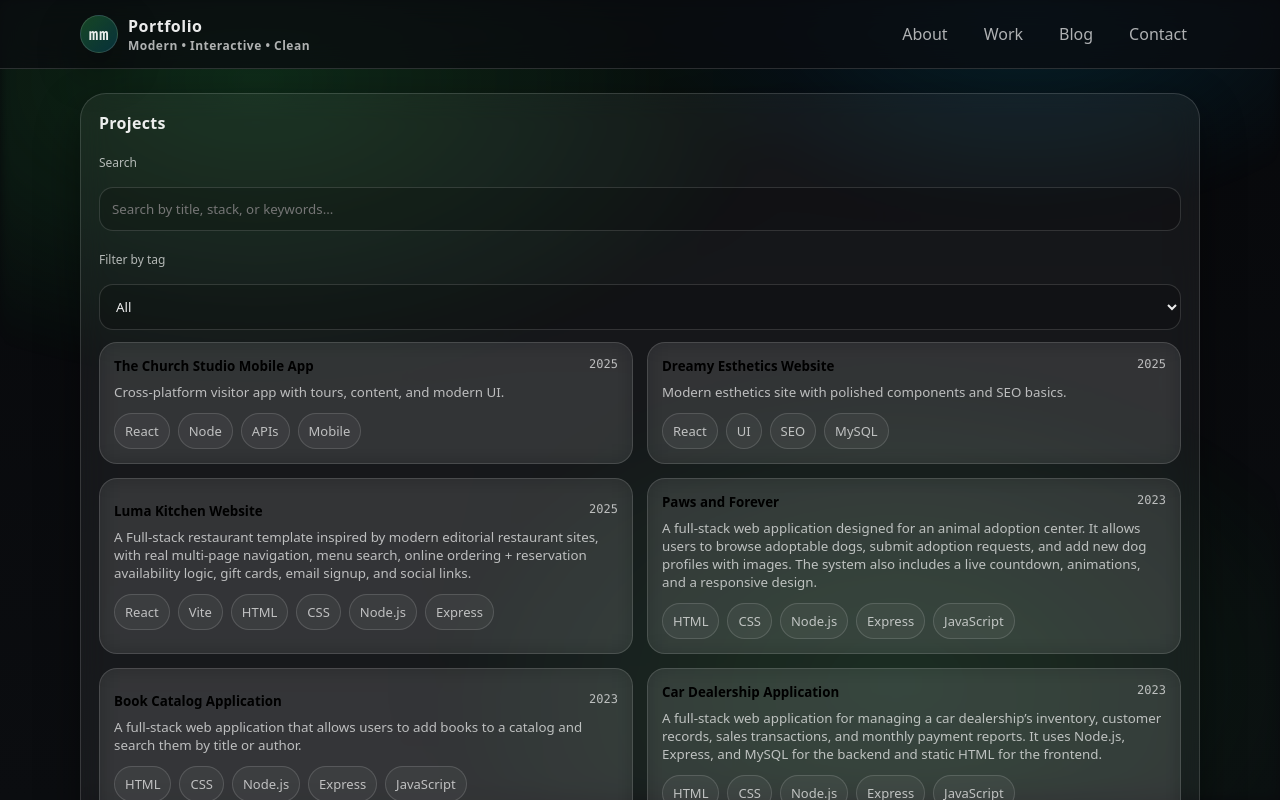
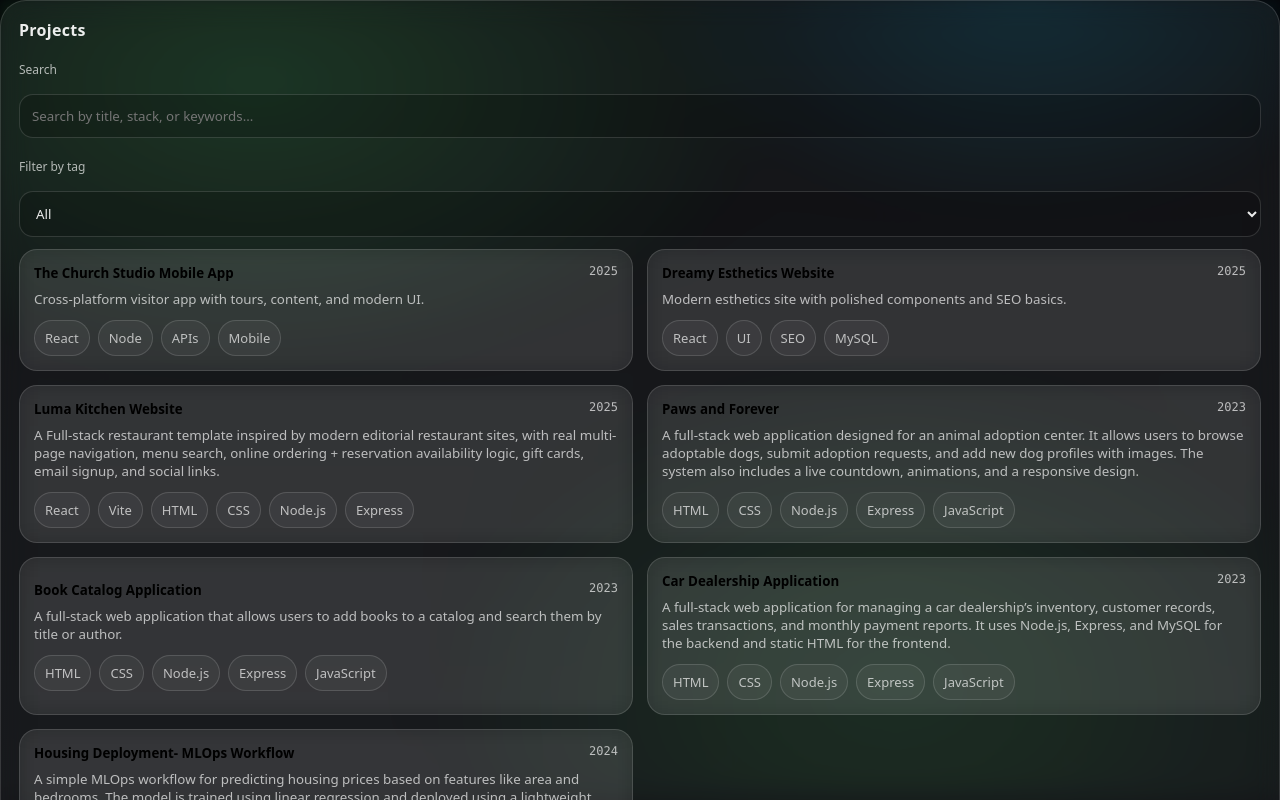
Before and after one commit to mmassey1084/Portfolio, a React (Vite) app: page /projects in a window 1280 px wide. Shown: the top 800 px of the page. Built offline with nearby package versions, Linux system fonts and the light colour scheme.

Commit message:
Changed the home page and css

```diff
--- a/src/app/App.jsx
+++ b/src/app/App.jsx
@@ -1,5 +1,4 @@
 import { Navigate, Route, Routes } from "react-router-dom";
-import TopNavigation from "../components/TopNavigation.jsx";
 import SiteFooter from "../components/SiteFooter.jsx";
 
 import HomePage from "../pages/HomePage.jsx";
@@ -10,17 +9,12 @@ import ContactPage from "../pages/ContactPage.jsx";
 export default function App() {
   return (
     <div className="app-shell">
-      <TopNavigation />
-
-      <main className="container" role="main">
       <Routes>
         <Route path="/" element={<HomePage />} />
         <Route path="/projects" element={<ProjectsPage />} />
         <Route path="/blog" element={<BlogPage />} />
         <Route path="/contact" element={<ContactPage />} />
-          <Route path="*" element={<Navigate to="/" replace />} />
       </Routes>
-      </main>
 
       <SiteFooter />
     </div>
--- a/src/data/profile.js
+++ b/src/data/profile.js
@@ -60,7 +60,7 @@ export const profileData = {
     "Coursera: The Full-Stack",
     "Coursera: React Basics",
     "Coursera: Advanced React",
-    "Coursera:: Developing Back-End Apps with Node.js and Express"
+    "Coursera: Developing Back-End Apps with Node.js and Express"
   ],
   achievements: [
     "Built a production-style app from scratch during an internship.",
--- a/src/styles/globals.css
+++ b/src/styles/globals.css
@@ -13,26 +13,38 @@
   --max: 1120px;
   --mono: ui-monospace, SFMono-Regular, Menlo, Monaco, Consolas, "Liberation Mono", "Courier New", monospace;
   --sans: ui-sans-serif, system-ui, -apple-system, Segoe UI, Roboto, Helvetica, Arial, "Apple Color Emoji","Segoe UI Emoji";
+
+  /* Nav height (used for scroll offset) */
+  --nav-h: 68px;
 }
 
 *{ box-sizing:border-box; }
-html,body{ height:100%; }
+
+/* FULL PAGE RESET */
+html,body{
+  height:100%;
+  width:100%;
+  margin:0;
+  padding:0;
+}
+
+#root{
+  width:100%;
+  min-height:100%;
+}
 
 body{
   margin:0;
   font-family: var(--sans);
   color: var(--text);
 
-  /* Base dark layer */
   background: linear-gradient(180deg, #07080b 0%, #0b0d10 100%);
-
-  /* Key: makes the background feel like one continuous canvas */
   background-attachment: fixed;
 
   overflow-x: hidden;
 }
 
-/* Smooth, page-wide glow overlay (no section cutoffs) */
+/* Smooth, page-wide glow overlay */
 body::before{
   content:"";
   position: fixed;
@@ -53,15 +65,30 @@ a{ color: inherit; text-decoration: none; }
 button, input, select, textarea{ font-family: inherit; }
 
 .app-shell{ min-height: 100%; display:flex; flex-direction:column; }
-.container{ width: min(var(--max), calc(100% - 32px)); margin: 0 auto; padding: 24px 0 42px; }
 
-/* Top navigation */
+/* Normal container for CONTENT */
+.container{
+  width: min(var(--max), calc(100% - 32px));
+  margin: 0 auto;
+  padding: 24px 0 42px;
+}
+
+/* When we scroll to #content, land below the fixed nav */
+#content{
+  scroll-margin-top: calc(var(--nav-h) + 16px);
+}
+
+/* ===== Top navigation (fixed overlay, never affects layout) ===== */
 .top-nav{
-  position: sticky; top:0; z-index:50;
+  position: fixed;
+  top: 0; left: 0; right: 0;
+  z-index: 50;
+
   backdrop-filter: blur(14px);
   background: rgba(10,12,16,0.72);
   border-bottom: 1px solid var(--line);
 }
+
 .top-nav__inner{
   width: min(var(--max), calc(100% - 32px));
   margin:0 auto;
@@ -71,6 +98,7 @@ button, input, select, textarea{ font-family: inherit; }
   padding: 12px 0;
   gap: 16px;
 }
+
 .brand{
   display:flex; align-items:center; gap: 10px;
   font-weight: 800;
@@ -113,7 +141,7 @@ button, input, select, textarea{ font-family: inherit; }
   .grid-3{ grid-template-columns: repeat(3, 1fr); }
 }
 
-/* Panels and cards (glass — let the page-wide background show through) */
+/* Panels and cards */
 .panel{
   background: var(--panel);
   border: 1px solid var(--line);
@@ -267,11 +295,8 @@ button, input, select, textarea{ font-family: inherit; }
   text-align:center;
 }
 
-/* Accordion styles */
-.accordion-group{
-  display: grid;
-  gap: 10px;
-}
+/* Accordion */
+.accordion-group{ display: grid; gap: 10px; }
 
 .accordion{
   width: 100%;
@@ -302,10 +327,7 @@ button, input, select, textarea{ font-family: inherit; }
   color: var(--muted);
 }
 
-/* Left side */
-.accordion-title{
-  font-weight: 500;
-}
+.accordion-title{ font-weight: 500; }
 
 .accordion-panel-content{
   display: flex;
@@ -314,15 +336,9 @@ button, input, select, textarea{ font-family: inherit; }
   gap: 12px;
 }
 
-/* Image styling */
-.accordionImg{
-  width: 120px;
-  height: auto;
-  opacity: 0.95;
-}
-#worldTechImg{
-  width: 200px;
-}
+/* Images */
+.accordionImg{ width: 120px; height: auto; opacity: 0.95; }
+#worldTechImg{ width: 200px; }
 
 .accordion-meta{
   display: flex;
@@ -330,24 +346,20 @@ button, input, select, textarea{ font-family: inherit; }
   gap: 10px;
   margin-left: auto;
 }
-
 .accordion-date{
   font-size: 14px;
   color: var(--muted);
   white-space: nowrap;
 }
-
 .accordion-icon{
   font-size: 18px;
   font-weight: 600;
   color: rgba(55,214,90,0.45);
 }
 
-/* ===== Mobile: better top nav layout ===== */
+/* Mobile nav layout */
 @media (max-width: 640px){
-  .container{
-    width: calc(100% - 24px);
-  }
+  .container{ width: calc(100% - 24px); }
 
   .top-nav__inner{
     flex-direction: column;
@@ -367,7 +379,75 @@ button, input, select, textarea{ font-family: inherit; }
     gap: 8px 10px;
   }
 
-  .nav-link{
-    padding: 8px 10px;
-  }
+  .nav-link{ padding: 8px 10px; }
 }
+
+/* ===== Entry / Landing Section (FULL BLEED) ===== */
+.home{ min-height: 100%; }
+
+/* Full-bleed hero */
+.entry{
+  width: 100vw;
+  height: 100vh;
+
+  margin-left: calc(50% - 50vw);
+  margin-right: calc(50% - 50vw);
+
+  padding: 40px 20px;
+  border-radius: 0;
+  border: 0;
+
+  display: flex;
+  flex-direction: column;
+  justify-content: space-between;
+  align-items: center;
+
+  background: linear-gradient(135deg, #0e0e0e, #1a1a1a);
+  color: var(--text);
+}
+
+.entry-content{
+  margin: auto 0;
+  text-align: center;
+}
+
+.entry h1{
+  font-size: clamp(2.5rem, 5vw, 3.5rem);
+  font-weight: 900;
+  margin-bottom: 10px;
+}
+
+.entry p{
+  font-size: 1.1rem;
+  color: var(--muted);
+}
+
+/* Scroll Button */
+.scroll-btn{
+  margin-bottom: 10px;
+  padding: 14px 28px;
+  font-size: 15px;
+  font-weight: 600;
+  border-radius: 999px;
+  border: none;
+  cursor: pointer;
+  background: white;
+  color: black;
+  transition: transform 0.2s ease, opacity 0.2s ease;
+}
+
+.scroll-btn:hover{
+  transform: translateY(-3px);
+  opacity: 0.9;
+}
+
+.scroll-btn:active{ transform: translateY(0); }
+
+@keyframes floatDown{
+  0%, 100% { transform: translateY(0); }
+  50% { transform: translateY(6px); }
+}
+
+.scroll-btn{
+  animation: floatDown 2s ease-in-out infinite;
+}
```
Also changed, not shown: src/pages/HomePage.jsx (+96 -44 lines). Lines whose indentation alone changed are shown as unchanged.
